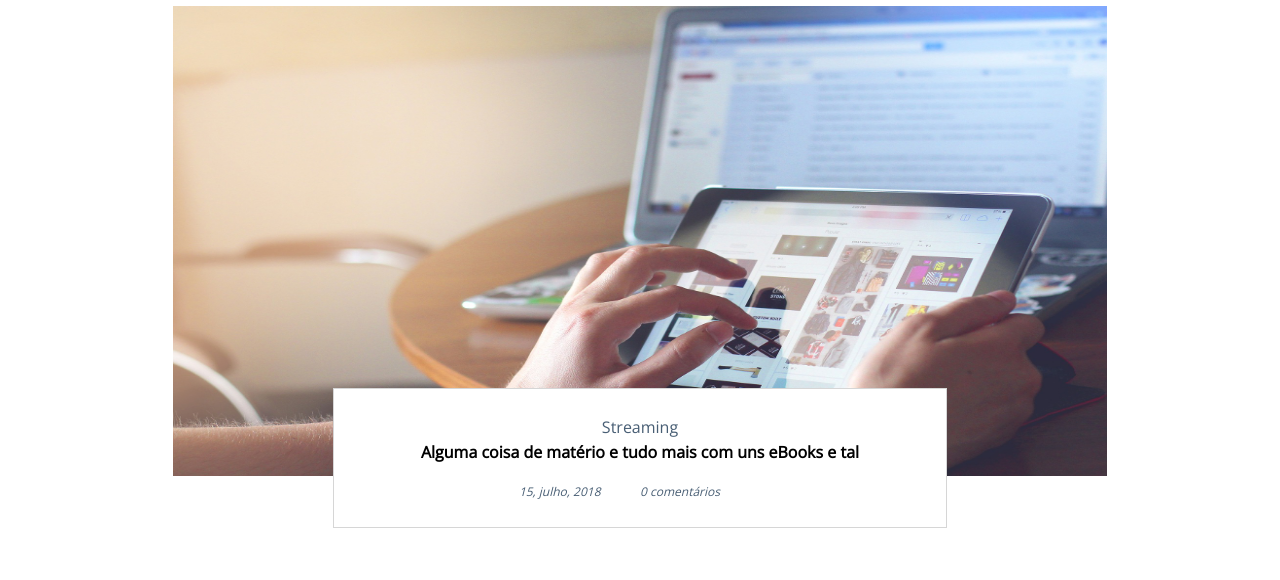
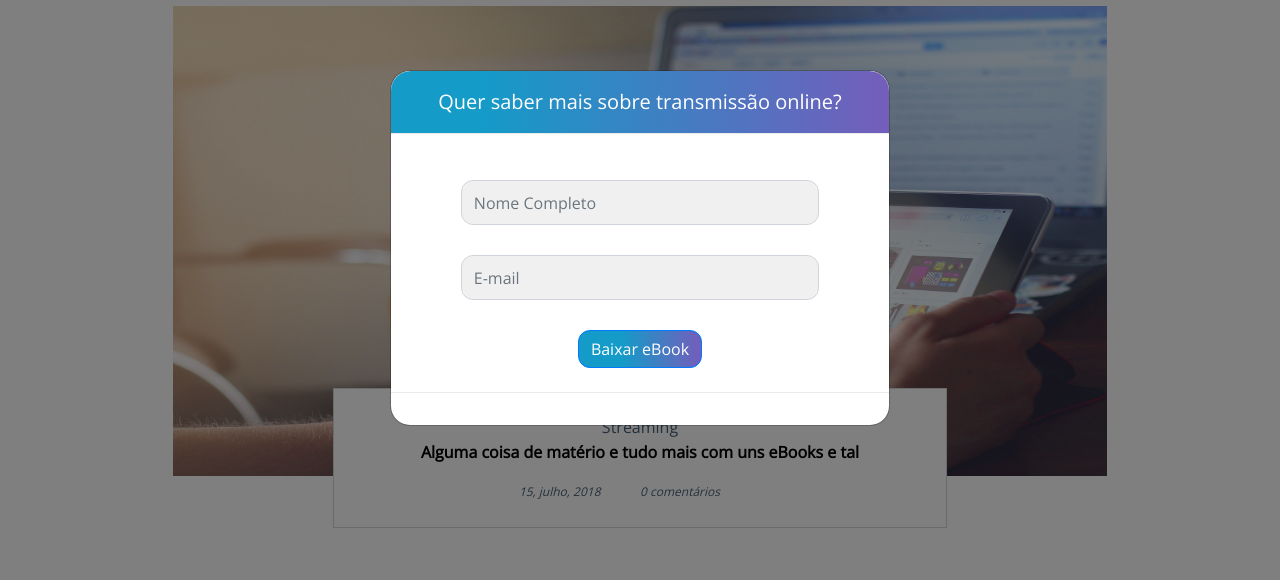
Before and after one commit to HuraBittencourt/contentshow, a plain HTML site: page public/index.html in a window 1280 px wide. Shown: the part 152-732 px from the top of the page. Drawn offline with nearby package versions, Linux system fonts and the light colour scheme.

Commit message:
Add modals

```diff
--- a/public/css/style.css
+++ b/public/css/style.css
@@ -299,6 +299,60 @@ h4{
   margin-top: 10px;
 }
 
+.modal.fade{
+  color: black;
+}
+
+.register-modal{
+  display: none;
+}
+
+#exampleModalCenter #contactForm{
+  display: flex;
+  flex-direction: column;
+  align-items: center;
+  justify-content: space-between;
+}
+
+#exampleModalCenter .modal-content{
+  font-family: 'Open Sans', sans-serif;
+}
+
+#exampleModalCenter .col-sm-10{
+  margin-top: 30px;
+}
+
+#exampleModalCenter .col-sm-10 input{
+  background-color: #d0d0d052;
+  border-radius: 12px;
+  height: 45px;
+}
+
+#exampleModalCenter .modal-header{
+  background-image: linear-gradient( to right, #149BC8 18%, #745DBB );
+  color: white;
+  border-top-left-radius: 20px;
+  border-top-right-radius: 20px;
+  display: flex;
+  flex-direction: column;
+  align-items: center;
+}
+
+#exampleModalCenter .modal-content{
+  border-radius: 20px;
+}
+
+.button-modal-get-ebook{
+  display: flex;
+  flex-direction: column;
+  width: auto;
+}
+
+#exampleModalCenter button{
+  background-image: linear-gradient( to right, #149BC8 35%, #745DBB );
+  border-radius: 12px;
+
+}
 
 @media(max-width: 768px) {
     .nav{
--- a/public/index.html
+++ b/public/index.html
@@ -12,6 +12,7 @@
   <link href="https://fonts.googleapis.com/css?family=Open+Sans" rel="stylesheet">
   <link rel="stylesheet" href="css/style.css">
   <script src="js/jquery.js"></script>
+  <script src="js/bootstrap/bootstrap.js"></script>
   <script src="http://momentjs.com/downloads/moment.js"></script>
   <script src="https://ajax.googleapis.com/ajax/libs/jquery/3.3.1/jquery.min.js"></script>
 
@@ -44,6 +45,39 @@
       </div>
     </div>
   </header>
+
+  <button id="get-ebook" type="button" class="btn btn-primary register-modal" data-toggle="modal" data-target="#exampleModalCenter"></button>
+
+  <!-- Modal -->
+  <div class="modal fade" id="exampleModalCenter" tabindex="-1" role="dialog" aria-labelledby="exampleModalCenterTitle" aria-hidden="true">
+    <div class="modal-dialog modal-dialog-centered" role="document">
+      <div class="modal-content">
+        <div class="modal-header">
+          <h5 class="modal-title" id="exampleModalCenterTitle">Quer saber mais sobre transmissão online?</h5>
+          <!-- <button type="button" class="close" data-dismiss="modal" aria-label="Close">
+            <span aria-hidden="true">&times;</span>
+          </button> -->
+        </div>
+        <div class="modal-body">
+          <form id="contactForm">
+            <div class="col-sm-10">
+              <input type="text" class="form-control" id="name" placeholder="Nome Completo">
+            </div>
+            <div class="col-sm-10">
+              <input type="email" class="form-control" id="email" placeholder="E-mail">
+            </div>
+            <div class="col-sm-10 button-modal-get-ebook">
+              <button type="submit" id="button-submit" class="btn btn-primary mb-2">Baixar eBook</button>
+            </div>
+          </form>
+        </div>
+        <div class="modal-footer">
+          <!-- <button type="button" class="btn btn-secondary" data-dismiss="modal">Close</button>
+          <button type="button" class="btn btn-primary">Save changes</button> -->
+        </div>
+      </div>
+    </div>
+  </div>
 
   <div class="container content">
     <!-- <div w3-include-html="header.html"></div> -->
@@ -130,9 +164,32 @@
           <input type="email" class="form-control" id="email" placeholder="Coloque seu email">
         </div>
         <div class="col-sm-10">
-          <button type="submit" class="btn btn-primary mb-2">Receber eBook</button>
+          <button type="submit" id="button-submit" class="btn btn-primary mb-2">Receber eBook</button>
         </div>
       </form>
+    </div>
+
+    <!-- Button trigger modal -->
+    <button id="open-modal" type="button" class="btn btn-primary register-modal" data-toggle="modal" data-target="#congratulations-modal">
+      Launch demo modal
+    </button>
+
+    <!-- Modal -->
+    <div class="modal fade" id="congratulations-modal" tabindex="-1" role="dialog" aria-labelledby="exampleModalLabel" aria-hidden="true">
+      <div class="modal-dialog" role="document">
+        <div class="modal-content">
+          <div class="modal-header">
+            <h5 class="modal-title" id="exampleModalLabel">Cadastro concluído!</h5>
+            <button type="button" class="close" data-dismiss="modal" aria-label="Close">
+              <span aria-hidden="true">&times;</span>
+            </button>
+          </div>
+          <div class="modal-body">
+            Agradecemos pela sua atenção. Aproveite o material :)
+          </div>
+          <div class="modal-footer"></div>
+        </div>
+      </div>
     </div>
 
     <div class="contentshow-copyright">
@@ -140,6 +197,7 @@
     </div>
   </footer>
   <script src="js/includes.js"></script>
+  <script src="js/all.js"></script>
   <!-- <script src="https://www.gstatic.com/firebasejs/4.3.0/firebase.js"></script> -->
   <script src="https://www.gstatic.com/firebasejs/5.3.0/firebase.js"></script>
   <script src="js/form.js"></script>
--- /dev/null
+++ b/public/js/all.js
@@ -0,0 +1,21 @@
+
+clickOnButton();
+$(document).ready(function(){checkLocalStorage()});
+
+function clickOnButton() {
+    $("#button-submit").click(function () {
+        $("#open-modal").click();
+    });
+}
+
+function checkLocalStorage() {
+    var _localStorage = localStorage.getItem("registerEbook");
+    if (_localStorage == null) {
+        saveLocalStorage();
+        $("#get-ebook").click();
+    }
+}
+
+function saveLocalStorage() {
+    localStorage.setItem("registerEbook", "true");
+}
```
